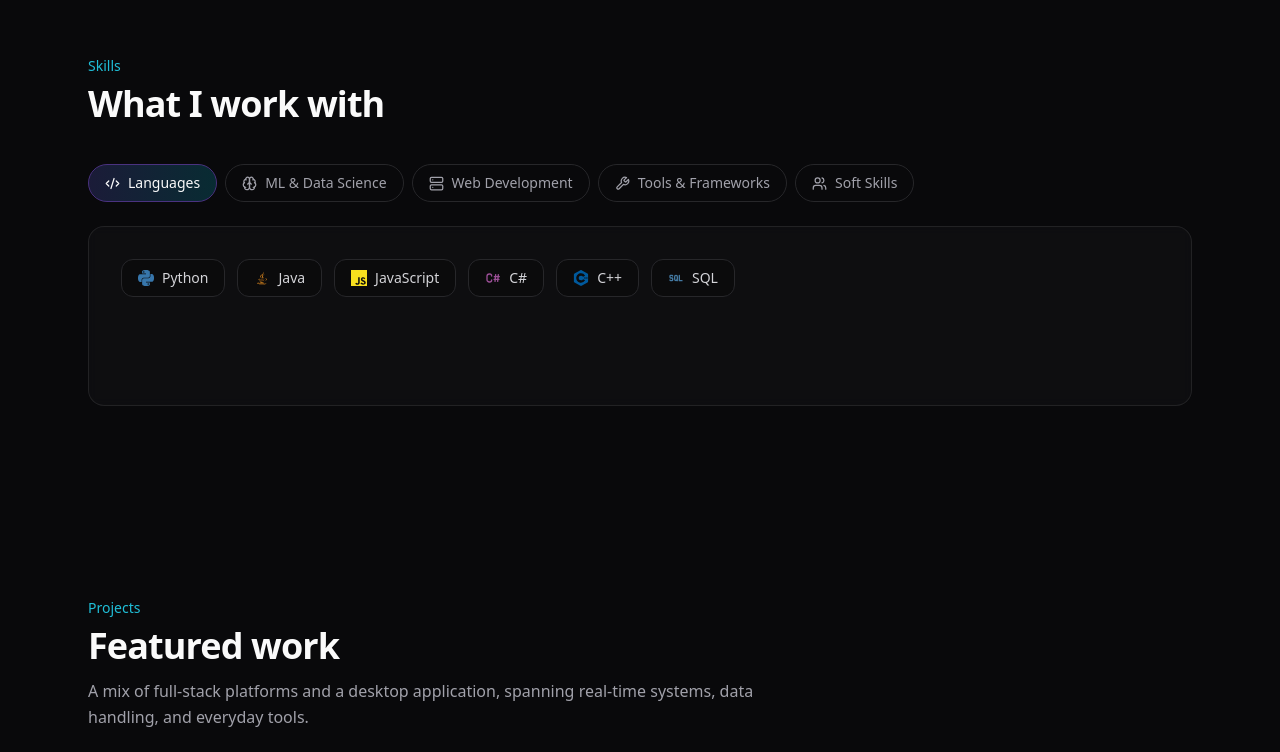
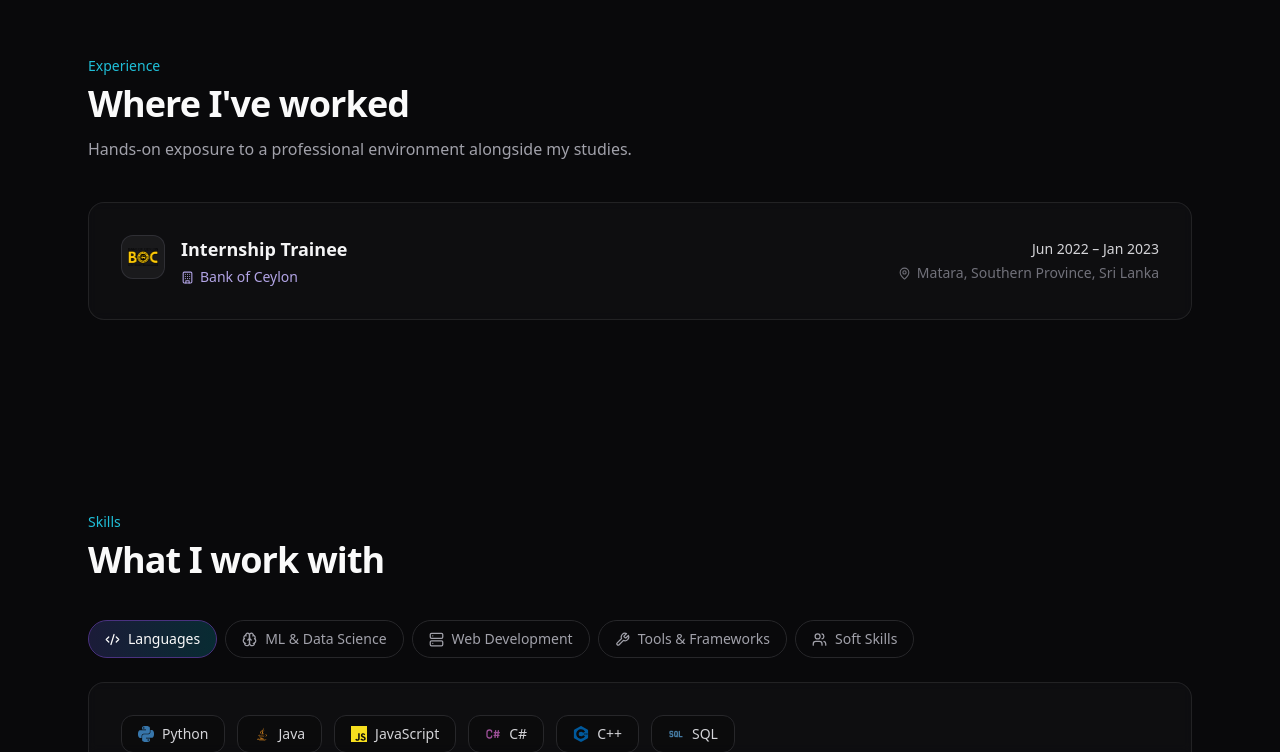
Before and after one commit to YushanSadeepa/Portfolio-, a React (Vite) app in the folder portfolio-project/frontend/: page / in a window 1280 px wide. Shown: the part 2048-2800 px from the top of the page. Built offline with nearby package versions, Linux system fonts and the light colour scheme.

Commit message:
feat:updated all of demoes and recover linking vulnerabilities

```diff
--- a/portfolio-project/frontend/src/App.jsx
+++ b/portfolio-project/frontend/src/App.jsx
@@ -30,6 +30,8 @@ import {
   Target,
   MessageCircle,
   BarChart3,
+  Briefcase,
+  Building,
 } from "lucide-react";
 import {
   SiReact,
@@ -66,14 +68,15 @@ const API_URL = "http://localhost:5000/api/contact";
 const NAV_LINKS = [
   { id: "about", label: "About" },
   { id: "education", label: "Education" },
+  { id: "experience", label: "Experience" },
   { id: "skills", label: "Skills" },
   { id: "projects", label: "Projects" },
   { id: "contact", label: "Contact" },
 ];
 
 const SOCIALS = [
-  { label: "GitHub", icon: Github, href: "https://github.com/" },
-  { label: "LinkedIn", icon: Linkedin, href: "https://linkedin.com/" },
+  { label: "GitHub", icon: Github, href: "https://github.com/YushanSadeepa" },
+  { label: "LinkedIn", icon: Linkedin, href: "https://www.linkedin.com/in/yushan-sadeepa" },
 ];
 
 const PROJECTS = [
@@ -190,6 +193,17 @@ const COURSEWORK = [
   "Statistics for Experimental Analysis",
   "Computer Architecture",
   "Programming",
+];
+
+const EXPERIENCE = [
+  {
+    id: "boc-internship",
+    role: "Internship Trainee",
+    company: "Bank of Ceylon",
+    duration: "Jun 2022 \u2013 Jan 2023",
+    location: "Matara, Southern Province, Sri Lanka",
+    logo: "/boc-logo.png",
+  },
 ];
 
 const EMAIL = "yushanaththanayake@gmail.com";
@@ -670,7 +684,7 @@ function Hero() {
           >
             <MapPin className="text-violet-400 mb-3" size={22} />
             <p className="text-sm text-zinc-500 mb-1">Based in</p>
-            <p className="text-zinc-100 font-medium">Western Province, Sri Lanka</p>
+            <p className="text-zinc-100 font-medium">Matara, Southern Province, Sri Lanka</p>
           </motion.div>
         </div>
       </div>
@@ -685,7 +699,7 @@ function Hero() {
 function About() {
   const stats = [
     { label: "Focus areas", value: "ML, Data & SWE" },
-    { label: "Degree progress", value: "Year 3, ongoing" },
+    { label: "Degree progress", value: "Year 4, ongoing" },
     { label: "Home base", value: "Sri Lanka" },
   ];
 
@@ -769,6 +783,67 @@ function Education() {
             ))}
           </ul>
         </GlowCard>
+      </div>
+    </section>
+  );
+}
+
+/* ------------------------------------------------------------------ */
+/*  EXPERIENCE                                                         */
+/* ------------------------------------------------------------------ */
+
+function ExperienceCard({ entry, delay = 0 }) {
+  const [logoError, setLogoError] = useState(false);
+
+  return (
+    <GlowCard delay={delay} className="p-8">
+      <div className="flex flex-col sm:flex-row sm:items-center gap-5">
+        <div className="flex items-start gap-4 flex-1">
+          {!logoError ? (
+            <img
+              src={entry.logo}
+              alt={`${entry.company} logo`}
+              onError={() => setLogoError(true)}
+              className="w-11 h-11 rounded-xl object-contain bg-white/5 border border-zinc-700/60 p-1.5 shrink-0"
+            />
+          ) : (
+            <div className="w-11 h-11 rounded-xl bg-gradient-to-br from-indigo-500/20 to-cyan-500/20 border border-zinc-700/60 flex items-center justify-center shrink-0">
+              <Briefcase className="text-cyan-300" size={20} />
+            </div>
+          )}
+          <div>
+            <p className="text-zinc-100 font-semibold text-lg">{entry.role}</p>
+            <p className="text-sm text-violet-300/90 mt-1 flex items-center gap-1.5">
+              <Building size={13} className="shrink-0" />
+              {entry.company}
+            </p>
+          </div>
+        </div>
+
+        <div className="sm:text-right shrink-0 pl-0 sm:pl-4">
+          <p className="text-sm text-zinc-300">{entry.duration}</p>
+          <p className="text-sm text-zinc-500 mt-1 flex items-center gap-1.5 sm:justify-end">
+            <MapPin size={13} className="shrink-0" />
+            {entry.location}
+          </p>
+        </div>
+      </div>
+    </GlowCard>
+  );
+}
+
+function Experience() {
+  return (
+    <section id="experience" className="py-24 px-6 max-w-6xl mx-auto">
+      <SectionHeading
+        eyebrow="Experience"
+        title="Where I've worked"
+        description="Hands-on exposure to a professional environment alongside my studies."
+      />
+      <div className="space-y-5">
+        {EXPERIENCE.map((entry, i) => (
+          <ExperienceCard key={entry.id} entry={entry} delay={i * 0.1} />
+        ))}
       </div>
     </section>
   );
@@ -1165,6 +1240,7 @@ export default function App() {
         <Hero />
         <About />
         <Education />
+        <Experience />
         <Skills />
         <Projects />
 
@@ -1192,7 +1268,7 @@ export default function App() {
 
               <div className="border-t border-zinc-800/80 pt-6">
                 <p className="text-xs text-zinc-500">Location</p>
-                <p className="text-sm text-zinc-300 font-medium mt-1">Western Province, Sri Lanka</p>
+                <p className="text-sm text-zinc-300 font-medium mt-1">Southern Province, Sri Lanka</p>
               </div>
             </GlowCard>
 
```
Also changed, not shown: portfolio-project/frontend/public/boc-logo.png (added), 1 other file (tests, documents, lock files or other folders).
